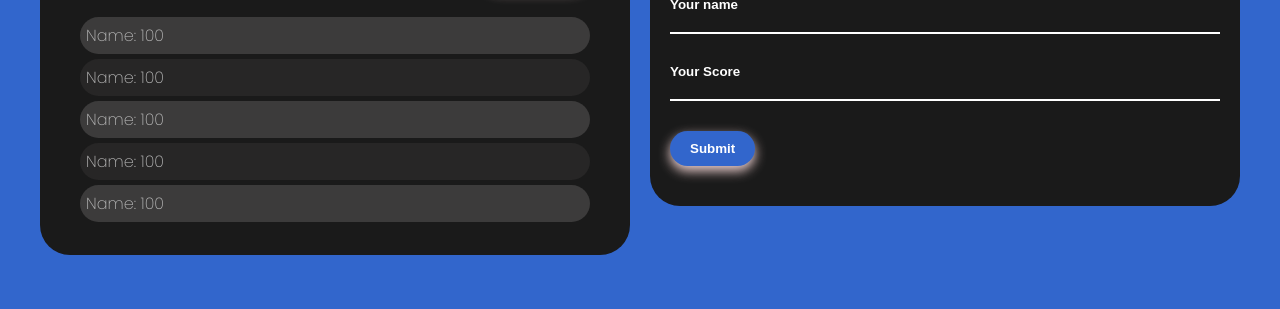
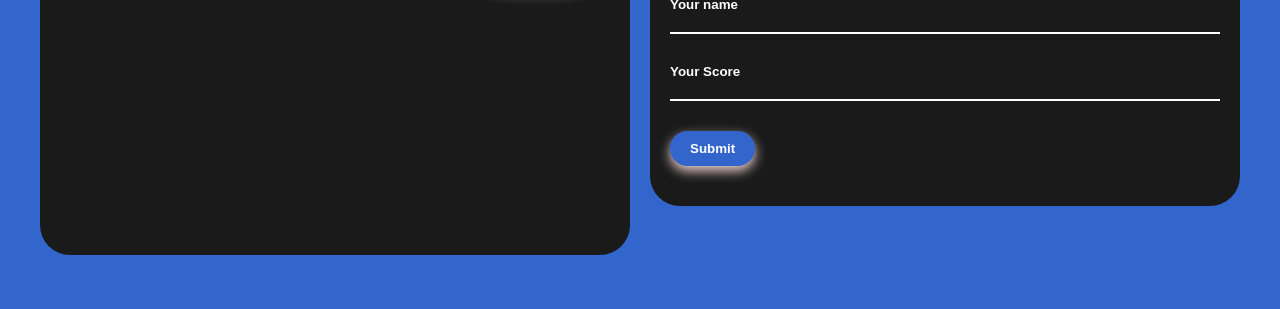
Before and after one commit to evansnyamekye/Leaderboard, a website built with webpack: page src/index.html in a window 1280 px wide. Shown: the part 364-673 px from the top of the page. Built offline with nearby package versions, Linux system fonts and the light colour scheme; no server answers; files whose address does not match are found by name.

Commit message:
Add an Update to the UI and the CSS styling

```diff
--- a/src/index.html
+++ b/src/index.html
@@ -31,15 +31,7 @@
                         <span class="load"></span>
                     </button>
                 </div>
-                <ul class="ul">
-                    <li>Name: 100</li>
-                    <li>Name: 100</li>
-                    <li>Name: 100</li>
-                    <li>Name: 100</li>
-                    <li>Name: 100</li>
-                    <li>Name: 100</li>
-                    <li>Name: 100</li>
-                </ul>
+                <ul class="ul"></ul>
             </div>
             <div class="new-score item">
                 <h3>Add your Score</h3>
--- a/src/index.js
+++ b/src/index.js
@@ -97,7 +97,7 @@ const getUsers = async () => {
       const data = await response.json();
       const users = data.result;
 
-      ul.innerHTM = '';
+      ul.innerHTML = '';
 
       if (users.length === 0) {
         const list = document.createElement('li');
```
Also changed, not shown: dist/index.html, dist/main.js.
